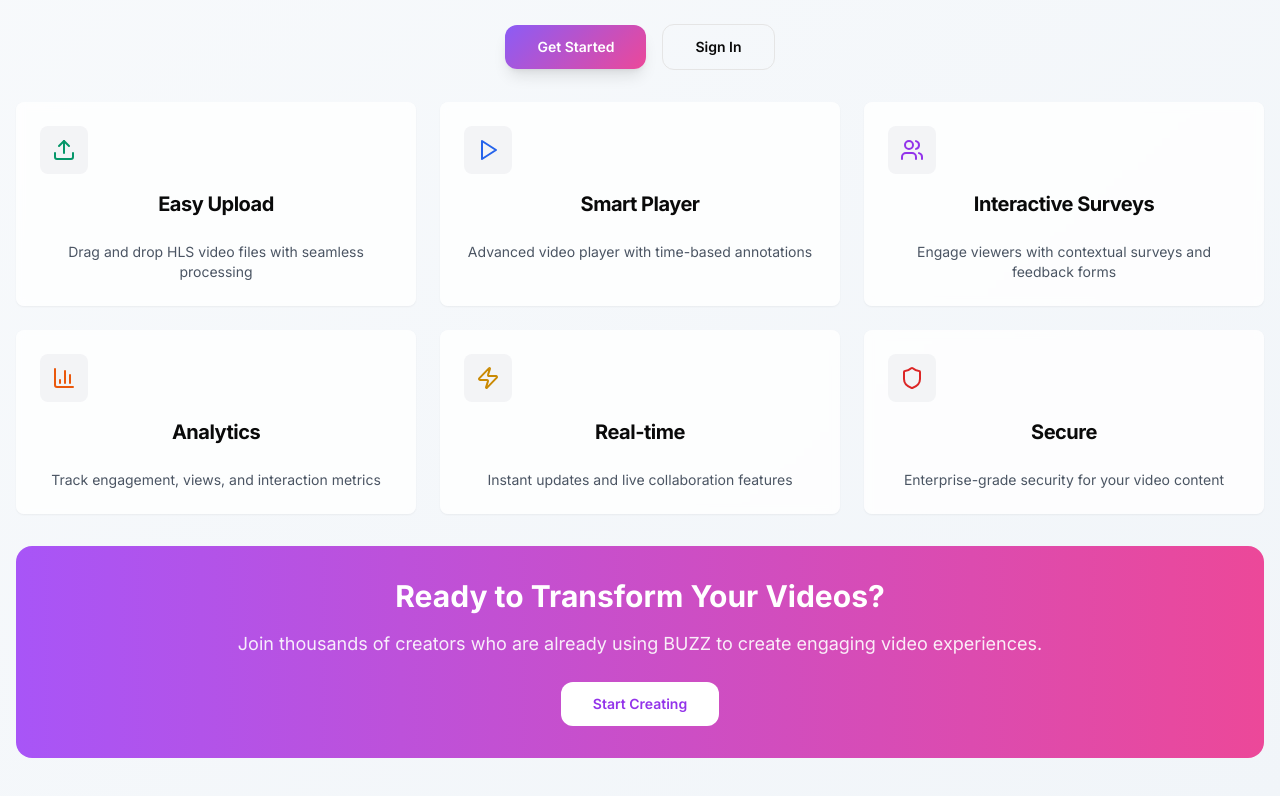
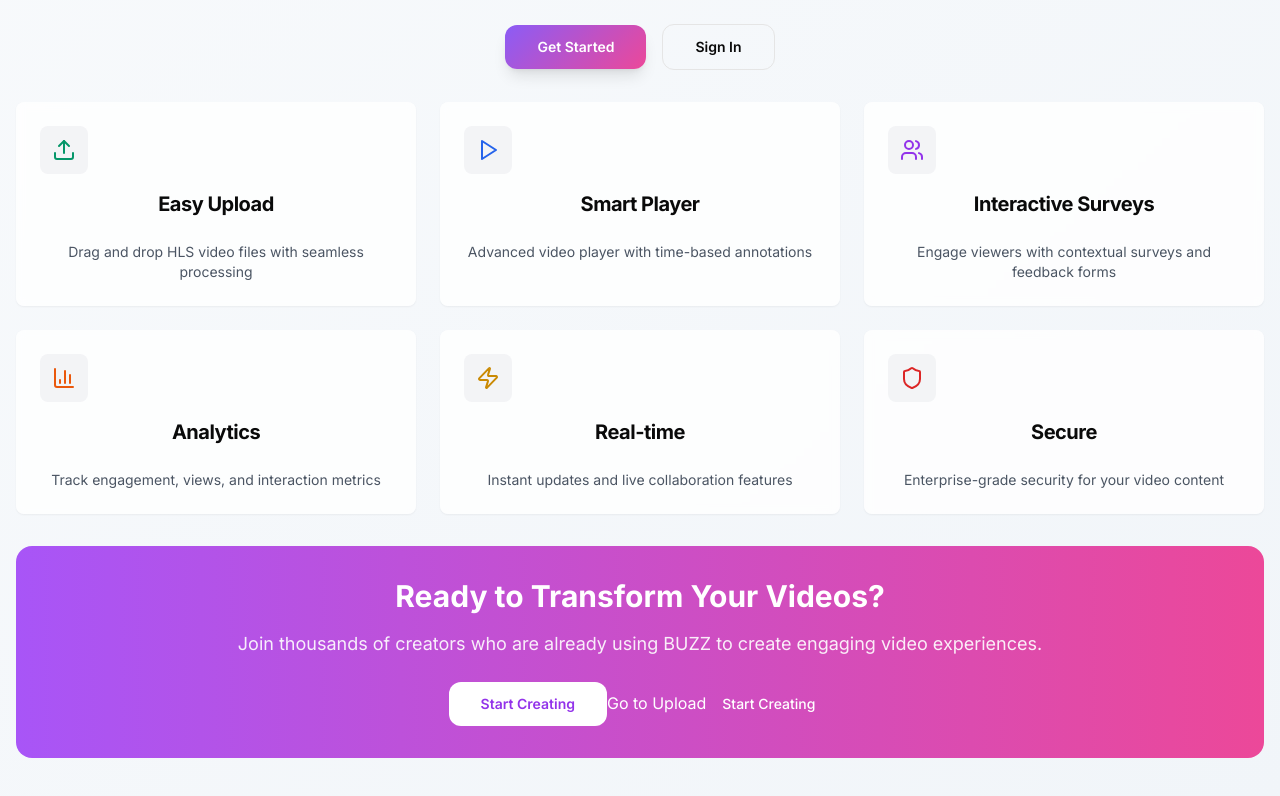
Before and after one commit to SamadSRahman/xplore-buzz, a Next.js app: page / in a window 1280 px wide. Shown: the part 304-1100 px from the top of the page. Built offline with nearby package versions, Linux system fonts and the light colour scheme.

Commit message:
added two link button to test the navigation

```diff
--- a/app/page.jsx
+++ b/app/page.jsx
@@ -152,21 +152,19 @@ export default function Home() {
             Join thousands of creators who are already using BUZZ to create
             engaging video experiences.
           </p>
-          {/* <Link href="/upload">
-            <Button size="lg" variant="secondary" className="bg-white text-purple-600 hover:bg-gray-100 px-8 py-3 rounded-xl font-semibold">
+          <Link href="/upload">
+            <Button
+              size="lg"
+              variant="secondary"
+              className="bg-white text-purple-600 hover:bg-gray-100 px-8 py-3 rounded-xl font-semibold"
+            >
               Start Creating
             </Button>
-          </Link> */}
-          <MotionButton
-            asChild
-            size="lg"
-            variant="secondary"
-            className="bg-white text-purple-600 hover:bg-gray-100 px-8 py-3 rounded-xl font-semibold"
-            whileHover={{ scale: 1.05 }}
-            whileTap={{ scale: 0.95 }}
-          >
-            <Link href="/upload">Start Creating</Link>
-          </MotionButton>
+          </Link>
+          <Link href="/upload">Go to Upload</Link>
+          <Link href="/upload" passHref>
+            <Button>Start Creating</Button>
+          </Link>
         </motion.div>
       </motion.div>
     </div>
--- a/next.config.js
+++ b/next.config.js
@@ -1,11 +1,22 @@
+// /** @type {import('next').NextConfig} */
+// const nextConfig = {
+//   // output: 'export',
+//   // trailingSlash: true,
+//   images: {
+//     unoptimized: true
+//   }
+//   // Remove the experimental section entirely
+// }
+
+// module.exports = nextConfig
+
+
 /** @type {import('next').NextConfig} */
 const nextConfig = {
-  // output: 'export',
-  // trailingSlash: true,
+  reactStrictMode: true,
   images: {
     unoptimized: true
   }
-  // Remove the experimental section entirely
-}
+};
 
-module.exports = nextConfig
+module.exports = nextConfig;
```
